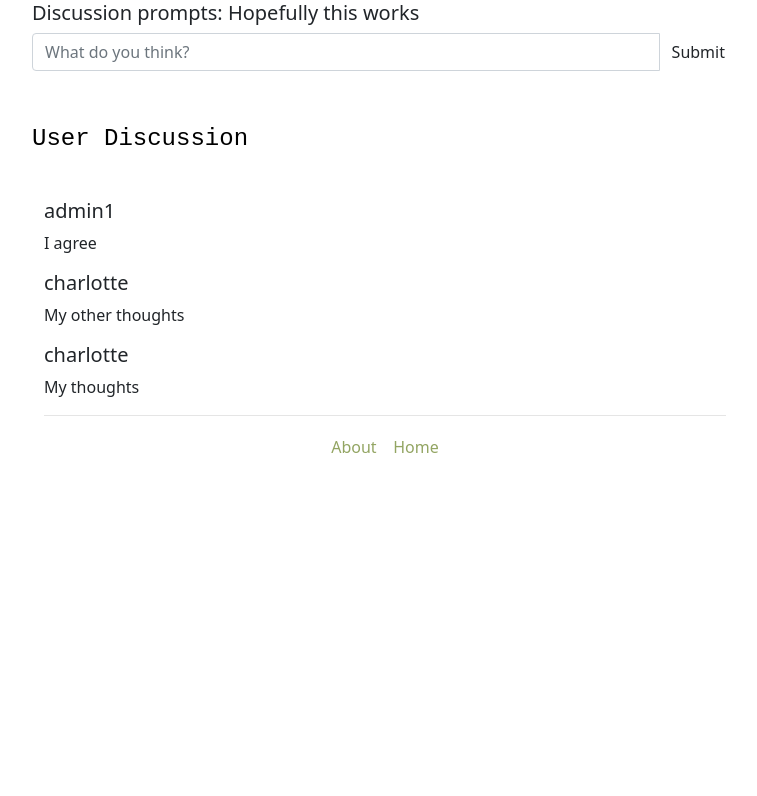
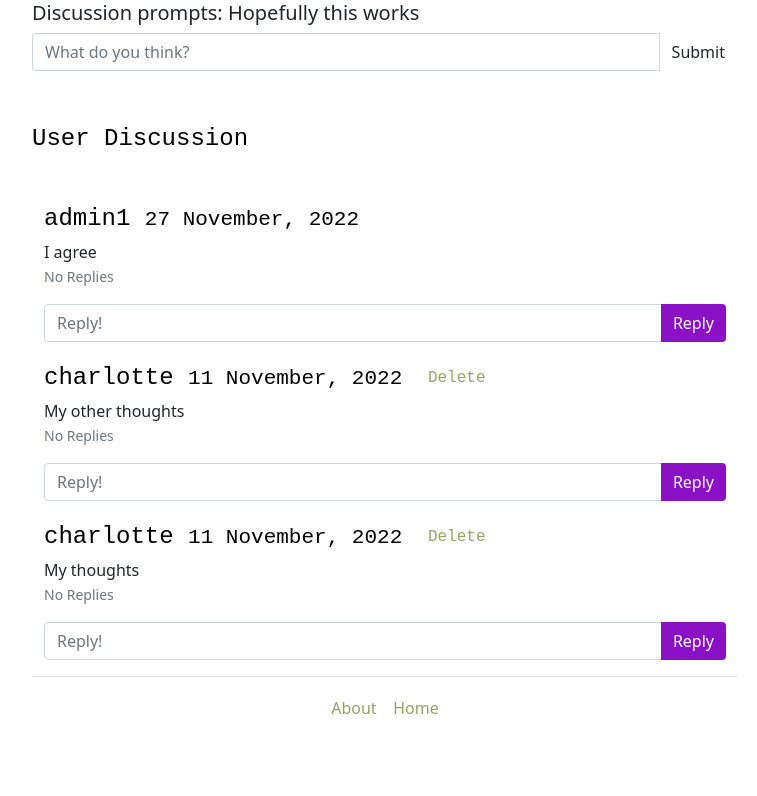
Before and after one commit to charlottemlong/globalaffairs, a Flask app: page /jury in a window 1280 px wide. Shown: the part 216-1012 px from the top of the page, without its empty margins (255-1012 px from the left). Before the commit the page ends 669 px from the top, so only its background shows below. Run offline with Flask 2, Linux system fonts and the light colour scheme; a user stored in the database is signed in; data comes from the database, SQL or seed files in the repository; both versions use the stored data as it was after the commit; data that the repository does not hold is empty; some libraries are stand-ins or nearby versions.

Commit message:
Added replies to jury discussion

```diff
--- a/project/models.py
+++ b/project/models.py
@@ -72,6 +72,7 @@ class User(db.Model):
     comments = db.relationship('Comment', back_populates='poster', passive_deletes=True)
     likes = db.relationship('Like', back_populates='liker', passive_deletes=True)
     discussion_comments = db.relationship('Discussion_Comment', back_populates='poster')
+    replies = db.relationship('Reply', back_populates='poster', passive_deletes=True)
 
     def __init__(self, name=None, email=None, password=None, jury=None, role=None):
         self.name = name
@@ -159,6 +160,7 @@ class Discussion_Comment(db.Model):
     comment = db.Column(db.String, nullable=False)
     posted = db.Column(db.DateTime, nullable=False)
     poster = db.relationship("User", back_populates="discussion_comments", passive_deletes=True)
+    replies = db.relationship('Reply', back_populates='disc_comment', passive_deletes=True)
 
     def __init__(self, comment, posted, user_id):
         self.comment = comment
@@ -183,3 +185,39 @@ class Discussion_Comment(db.Model):
             return str(minutes) + 'm'
         else:
             return 'few seconds ago'
+
+    @classmethod
+    def delta_time(cls, tweet_posted):
+        now = datetime.datetime.now()
+        td = now - tweet_posted
+        days = td.days
+        hours = td.seconds//3600
+        minutes = (td.seconds//60)%60
+        if days > 0:
+            return tweet_posted.strftime("%d %B, %Y")
+        elif hours > 0:
+            return str(hours) + 'h'
+        elif minutes > 0:
+            return str(minutes) + 'm'
+        else:
+            return 'few seconds ago'
+
+class Reply(db.Model):
+    __tablename__ = 'replies'
+
+    id = db.Column(db.Integer, primary_key=True)
+    user_id = db.Column(db.Integer, db.ForeignKey('users.id', ondelete="CASCADE"), nullable=False)
+    poster = db.relationship('User', back_populates='replies', passive_deletes=True)
+    text = db.Column(db.String, nullable=False)
+    posted = db.Column(db.DateTime, nullable=False)
+    reply_id = db.Column(db.Integer, db.ForeignKey('discussion_comments.comment_id', ondelete="CASCADE"), nullable=False)
+    disc_comment = db.relationship('Discussion_Comment', back_populates='replies', passive_deletes=True)
+
+    def __init__(self, text=None, user_id=None, posted=None, reply_id=None):
+        self.text = text
+        self.user_id = user_id
+        self.posted = posted
+        self.reply_id = reply_id
+
+    def __repr__(self):
+        pass
--- a/project/templates/jury.html
+++ b/project/templates/jury.html
@@ -37,17 +37,74 @@
             <div class="media-body">
                 <div>
 
+                    <div>
+
+                        {% if disc_comment.poster.name == session.name %}
                         <div class="media-heading">
-                    <h5 class="media-heading">{{ disc_comment.poster.name }}
-                    </h5>
+                            <h4>{{ disc_comment.poster.name }}
+                                <small>{{ disc_comment.delta_time(disc_comment.posted) }} <a class="btn btn-default btn-xs"
+                                        href="{{ url_for('users.delete_disc', disc_id=disc_comment.comment_id )}}">Delete</a></small>
+
+
+                            </h4>
+                        </div>
+
                     </div>
 
                     {{ disc_comment.comment }}
 
+                    {% else %}
+                    <div class="media-heading">
+                        <h4 class="media-heading">{{ disc_comment.poster.name }}
+                            <small>{{ disc_comment.delta_time(disc_comment.posted) }} </small>
+
+                        </h4>
+                    </div>
+
+                    {{ disc_comment.comment }}
+
+                    {% endif %}
+
                     <br>
 
+
                     <p>
+                    {% if disc_comment.replies|length > 0 %}
+                    <a data-bs-toggle="collapse" href="#replies-{{disc_comment.comment_id}}" role="button">
+                        <small>View {{disc_comment.replies|length}} Replies</small>
+                    </a>
+                    {% else %}
+                    <small class="text-muted">No Replies</small>
+                    {% endif %}
+                    </p>
+                    <div class="collapse" id="replies-{{disc_comment.comment_id}}">
+                        <div class="card">
+                            <div class="card-body" id="replies-expanded-{{disc_comment.id}}">
+                                {% for reply in disc_comment.replies %}
+                                <div class="d-flex justify-content-between align-items-center">
+                                    <div>
+                                        <a href="/posts/{{reply.poster.name}}">{{reply.poster.name}}</a>:
+                                        {{reply.text}}
+                                    </div>
+                                    <div>
+                                        <small class="text-muted"> {{reply.posted}}</small>
+                                        {% if current_user_id == reply.user_id or current_user_id == disc_comment.user_id %}
 
+                                        <a class="btn btn-default btn-xs" href="/delete-reply/{{reply.id}}">Delete</a>
+                                        {% endif %}
+                                    </div>
+                                </div>
+                                {% endfor %}
+                            </div>
+                        </div>
+                    </div>
+
+                    <!-- reply form! -->
+                    <form action="/create-reply/{{disc_comment.comment_id}}" method="POST" class="input-group mb-3">
+                        <input type="text" id="text" name="text" class="form-control" placeholder="Reply!">
+                        <button type="submit" class="btn btn-primary" style="background-color: #8b11c6; border: 0px;">Reply</button>
+                    </form>
+                </div>
             </div>
         </div>
         {% endfor %}
--- a/project/users/views.py
+++ b/project/users/views.py
@@ -7,7 +7,7 @@ from sqlalchemy.exc import IntegrityError
 
 from .forms import RegisterForm, LoginForm, JuryForm, PostJuryForm
 from project import db, bcrypt
-from project.models import User, Follower, Issue, Group, Discussion_Comment
+from project.models import User, Follower, Issue, Group, Discussion_Comment, Reply
 
 # config
 users_blueprint = Blueprint('users', __name__)
@@ -207,3 +207,58 @@ def post_discussion():
         all_comments=filtered_comments(session['user_id']),
         current_user_id = session['user_id'], issue=issue
     )
+
+@users_blueprint.route('/discussion/delete/<int:disc_id>/')
+@login_required
+def delete_disc(disc_id):
+    our_disc_id = disc_id
+    disc_comment = db.session.query(Discussion_Comment).filter_by(comment_id=our_disc_id)
+    if disc_comment.first():
+        if session['user_id'] == disc_comment.first().user_id:
+            disc_comment.delete()
+            db.session.commit()
+            flash('That comment was deleted.')
+            return redirect(url_for('users.jury'))
+        else:
+            flash('You can only delete comments that belong to you.')
+            return redirect(url_for('users.jury'))
+    else:
+        flash('That tweet does not exist. Saw what you did there, Hacker!')
+        return redirect(url_for('users.jury'))
+
+@users_blueprint.route('/create-reply/<comment_id>', methods=['POST'])
+@login_required
+def create_reply(comment_id):
+    our_comment_id = comment_id
+    text = request.form.get('text')
+
+    if not text:
+        flash('Reply cannot be empty', category='error')
+    else:
+        disc_comment = Discussion_Comment.query.filter_by(comment_id=our_comment_id)
+        if disc_comment:
+            reply = Reply(text,
+                            session['user_id'],
+                            datetime.datetime.now(),
+                            our_comment_id)
+            db.session.add(reply)
+            db.session.commit()
+        else:
+            flash("Discussion comment does not exist", category='error')
+
+    return redirect(url_for('users.jury'))
+
+@users_blueprint.route("/delete-reply/<reply_id>")
+@login_required
+def delete_reply(reply_id):
+    reply = Reply.query.filter_by(id=reply_id).first()
+
+    if not reply:
+        flash('Reply does not exist.', category='error')
+    elif session['user_id'] != reply.user_id and session['user_id'] != reply.disc_comment.user_id:
+        flash('You do not have permission to delete this reply.', category='error')
+    else:
+        db.session.delete(reply)
+        db.session.commit()
+
+    return redirect(url_for('users.jury'))
```
Also changed, not shown: project/database.db. Lines whose indentation alone changed are shown as unchanged.
